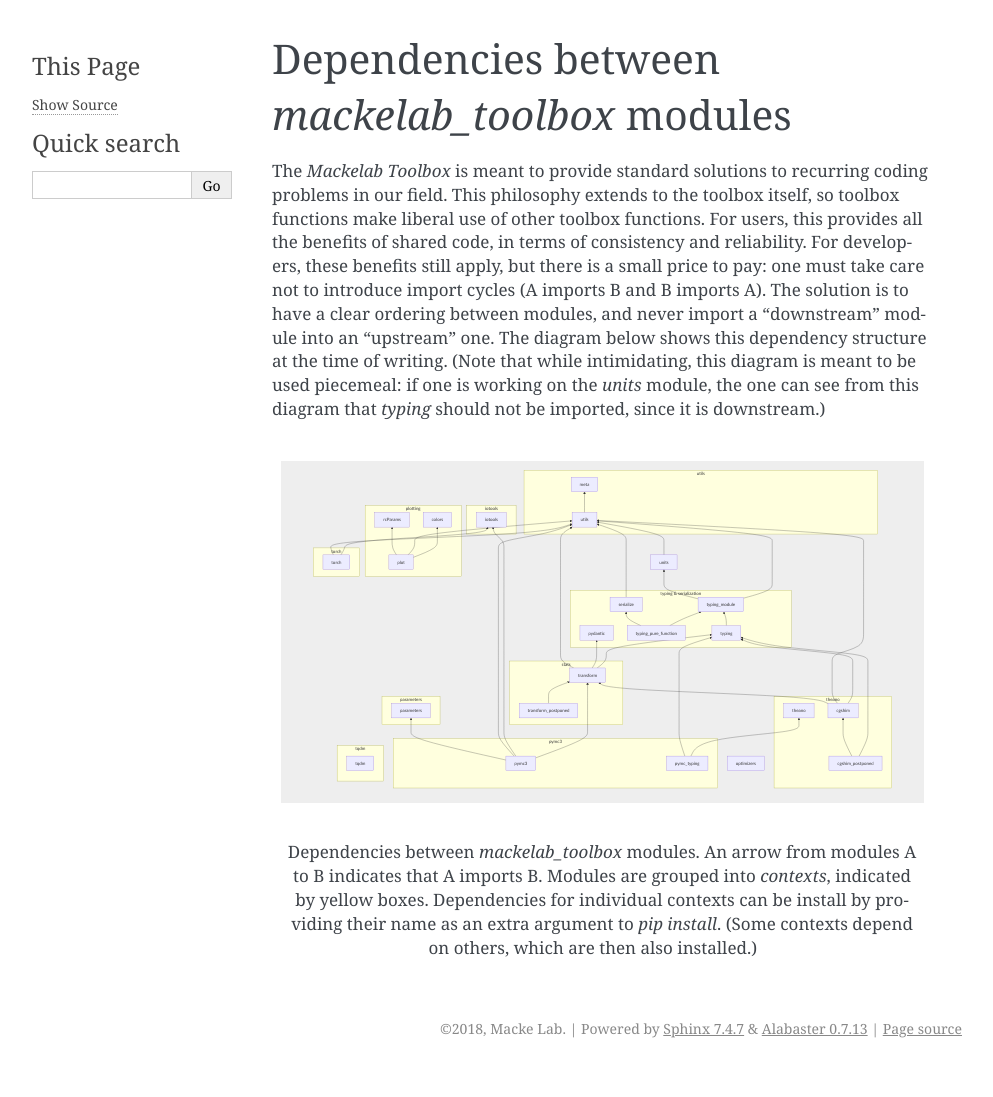
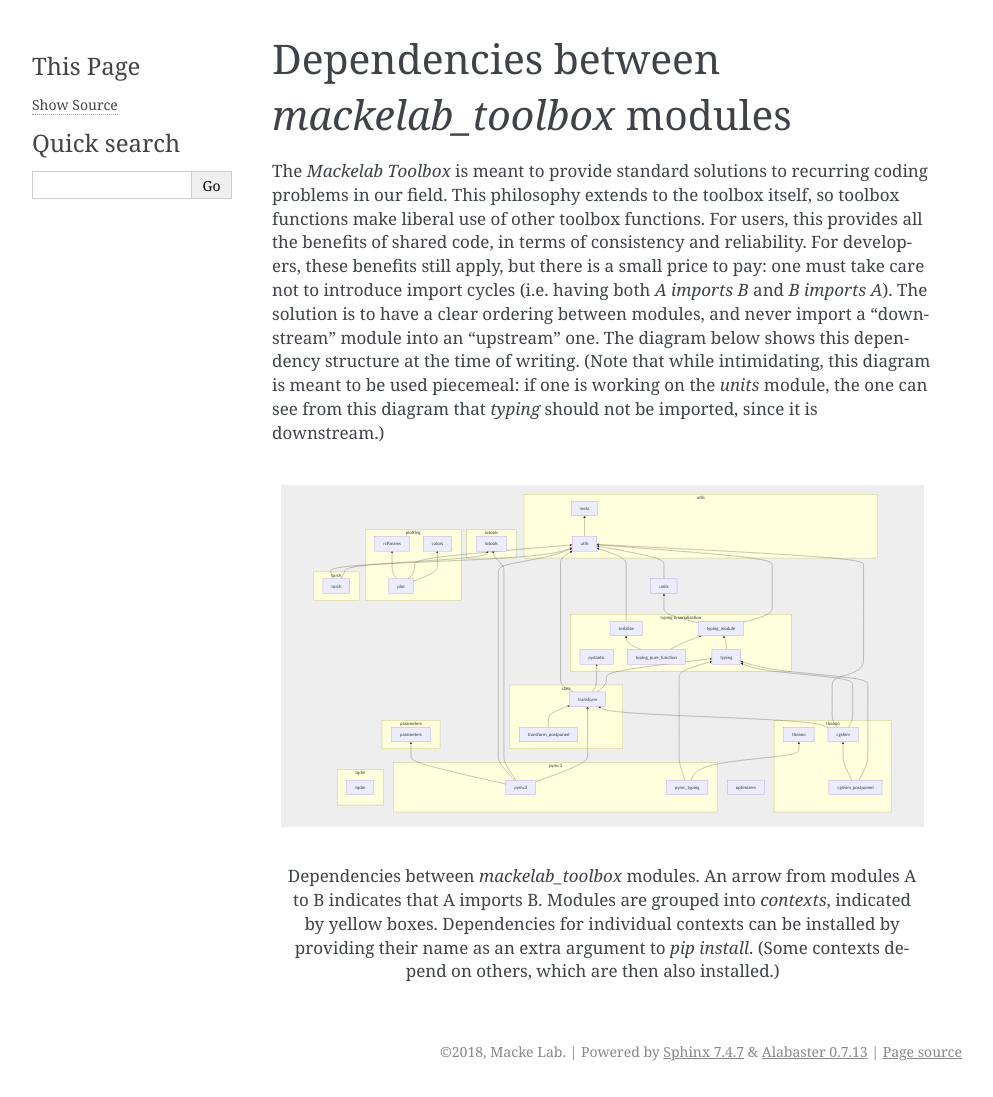
Before and after one commit to mackelab/mackelab-toolbox, a Sphinx documentation site: the page built from docs/module_dependencies.rst, in a window 1280 px wide. Shown: the whole page, without its empty margins (148-1141 px from the left). Built offline with Sphinx 7.4.7, drawn with Linux system fonts in a browser that asks for light colours; before the commit the page ends 1074 px from its top, so only the background shows below that.

Commit message:
Fix typos

```diff
--- a/docs/module_dependencies.rst
+++ b/docs/module_dependencies.rst
@@ -1,10 +1,10 @@
 Dependencies between *mackelab_toolbox* modules
 -----------------------------------------------
 
-The *Mackelab Toolbox* is meant to provide standard solutions to recurring coding problems in our field. This philosophy extends to the toolbox itself, so toolbox functions make liberal use of other toolbox functions. For users, this provides all the benefits of shared code, in terms of consistency and reliability. For developers, these benefits still apply, but there is a small price to pay: one must take care not to introduce import cycles (A imports B and B imports A). The solution is to have a clear ordering between modules, and never import a “downstream” module into an “upstream” one.  The diagram below shows this dependency structure at the time of writing. (Note that while intimidating, this diagram is meant to be used piecemeal: if one is working on the `units` module, the one can see from this diagram that `typing` should not be imported, since it is downstream.)
+The *Mackelab Toolbox* is meant to provide standard solutions to recurring coding problems in our field. This philosophy extends to the toolbox itself, so toolbox functions make liberal use of other toolbox functions. For users, this provides all the benefits of shared code, in terms of consistency and reliability. For developers, these benefits still apply, but there is a small price to pay: one must take care not to introduce import cycles (i.e. having both *A imports B* and *B imports A*). The solution is to have a clear ordering between modules, and never import a “downstream” module into an “upstream” one.  The diagram below shows this dependency structure at the time of writing. (Note that while intimidating, this diagram is meant to be used piecemeal: if one is working on the `units` module, the one can see from this diagram that `typing` should not be imported, since it is downstream.)
 
 .. mermaid::
-   :caption: Dependencies between *mackelab_toolbox* modules. An arrow from modules A to B indicates that A imports B. Modules are grouped into *contexts*, indicated by yellow boxes. Dependencies for individual contexts can be install by providing their name as an extra argument to `pip install`. (Some contexts depend on others, which are then also installed.)
+   :caption: Dependencies between *mackelab_toolbox* modules. An arrow from modules A to B indicates that A imports B. Modules are grouped into *contexts*, indicated by yellow boxes. Dependencies for individual contexts can be installed by providing their name as an extra argument to `pip install`. (Some contexts depend on others, which are then also installed.)
 
    graph BT
      subgraph utils_context["utils"]
```
Also changed, not shown: 1 other file.
